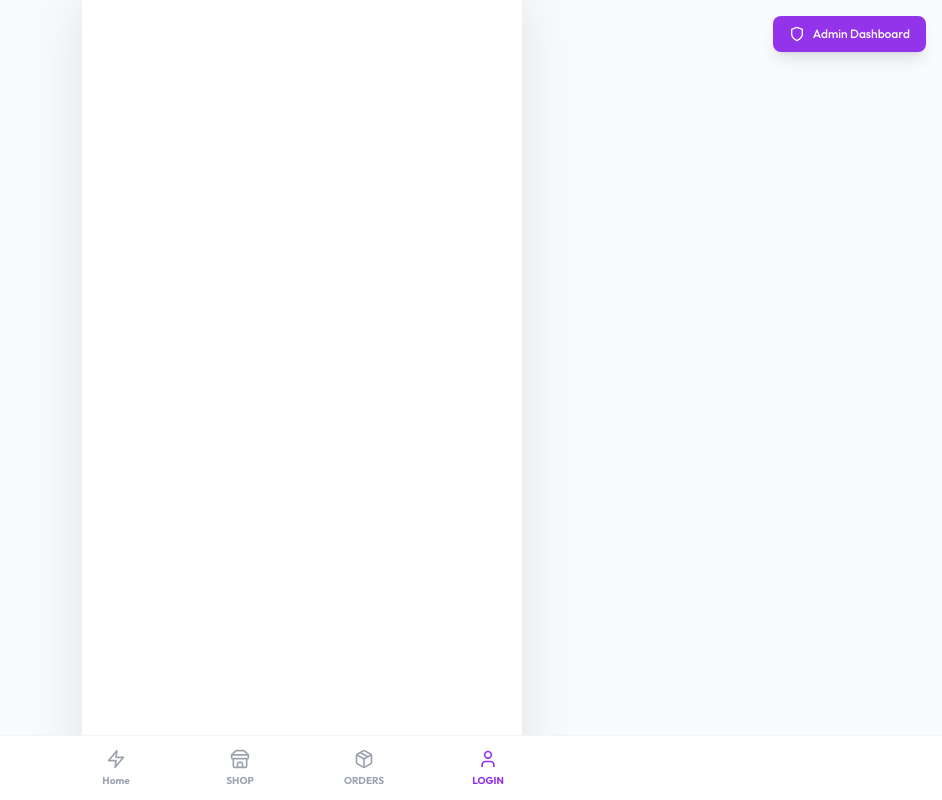
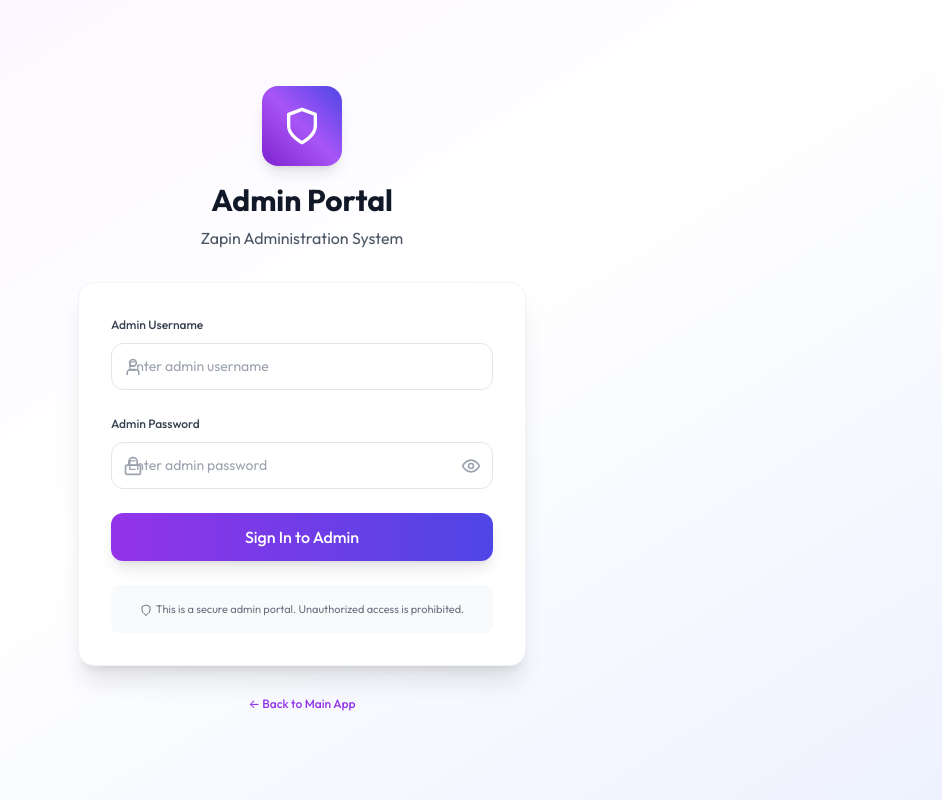
Before and after one commit to Usd650B/zapin, a React (Create React App) app: page /admin-login in a window 1280 px wide. Shown: the whole page, without its empty margins (338-1280 px from the left). Built offline with nearby package versions, Linux system fonts and the light colour scheme; no server answers; the database is empty.

Commit message:
Add secure admin authentication with Zapin1978 credentials

```diff
--- a/src/App.js
+++ b/src/App.js
@@ -11,6 +11,7 @@ import SellerDashboard from './pages/SellerDashboard';
 import BuyerDashboard from './pages/BuyerDashboard';
 import BuyerOrders from './pages/BuyerOrders';
 import AdminDashboard from './pages/AdminDashboard';
+import AdminLogin from './pages/AdminLogin';
 import AdminRoute from './components/AdminRoute';
 import AdminLink from './components/AdminLink';
 import CreateStore from './pages/CreateStore';
@@ -66,7 +67,8 @@ function App() {
         <Router>
           <Routes>
             {/* Admin Route - Completely Separate */}
-            <Route path="/admin/*" element={<AdminRoute><AdminDashboard /></AdminRoute>} />
+            <Route path="/admin" element={<AdminDashboard />} />
+            <Route path="/admin-login" element={<AdminLogin />} />
 
             {/* All other routes - Mobile Layout */}
             <Route path="/*" element={
--- a/src/components/AdminLink.js
+++ b/src/components/AdminLink.js
@@ -6,11 +6,11 @@ export default function AdminLink() {
   return (
     <div className="fixed top-4 right-4 z-50">
       <Link
-        to="/admin"
+        to="/admin-login"
         className="bg-purple-600 hover:bg-purple-700 text-white px-4 py-2 rounded-lg flex items-center space-x-2 shadow-lg transition-colors"
       >
         <Shield className="w-4 h-4" />
-        <span className="text-sm font-medium">Admin Dashboard</span>
+        <span className="text-sm font-medium">Admin Login</span>
       </Link>
     </div>
   );
--- a/src/pages/AdminDashboard.js
+++ b/src/pages/AdminDashboard.js
@@ -36,18 +36,28 @@ export default function AdminDashboard() {
   console.log('AdminDashboard component loaded. Current user:', currentUser?.email);
   console.log('Current path:', window.location.pathname);
 
-  // Admin authentication check - simplified for development
+  // Admin authentication check with hardcoded credentials
   useEffect(() => {
     console.log('Admin auth check running...');
-    if (!currentUser) {
-      console.log('No current user, redirecting to login');
-      navigate('/login');
+
+    // Check if user is authenticated via admin credentials
+    const adminCredentials = sessionStorage.getItem('adminCredentials');
+    if (!adminCredentials) {
+      console.log('No admin credentials, redirecting to admin login');
+      navigate('/admin-login');
       return;
     }
 
-    console.log('User authenticated, allowing admin access for any logged-in user');
-    // For development - allow any logged-in user to access admin
-    // In production, you would check for admin role here
+    // Verify admin credentials
+    const { username, password } = JSON.parse(adminCredentials);
+    if (username === 'Zapin1978' && password === 'Zapin1978') {
+      console.log('Admin credentials verified, allowing access');
+    } else {
+      console.log('Invalid admin credentials, redirecting to admin login');
+      sessionStorage.removeItem('adminCredentials');
+      navigate('/admin-login');
+      return;
+    }
   }, [currentUser, navigate]);
 
   const sidebarItems = [
@@ -63,7 +73,10 @@ export default function AdminDashboard() {
 
   const handleLogout = () => {
     if (window.confirm('Are you sure you want to log out?')) {
-      logout();
+      // Clear admin credentials
+      sessionStorage.removeItem('adminCredentials');
+      // Navigate to admin login
+      navigate('/admin-login');
     }
   };
 
--- /dev/null
+++ b/src/pages/AdminLogin.js
@@ -0,0 +1,147 @@
+import React, { useState } from 'react';
+import { useNavigate } from 'react-router-dom';
+import { Shield, Lock, User, Eye, EyeOff } from 'lucide-react';
+
+export default function AdminLogin() {
+  const [username, setUsername] = useState('');
+  const [password, setPassword] = useState('');
+  const [showPassword, setShowPassword] = useState(false);
+  const [error, setError] = useState('');
+  const [loading, setLoading] = useState(false);
+  const navigate = useNavigate();
+
+  const handleSubmit = async (e) => {
+    e.preventDefault();
+    setError('');
+    setLoading(true);
+
+    // Simple validation
+    if (!username || !password) {
+      setError('Please enter both username and password');
+      setLoading(false);
+      return;
+    }
+
+    // Check admin credentials
+    if (username === 'Zapin1978' && password === 'Zapin1978') {
+      // Store credentials in session storage
+      sessionStorage.setItem('adminCredentials', JSON.stringify({ username, password }));
+      navigate('/admin');
+    } else {
+      setError('Invalid admin credentials');
+      setLoading(false);
+    }
+  };
+
+  return (
+    <div className="min-h-screen bg-gradient-to-br from-purple-50 via-white to-indigo-50 flex items-center justify-center p-4">
+      <div className="max-w-md w-full">
+        {/* Logo and Header */}
+        <div className="text-center mb-8">
+          <div className="w-20 h-20 bg-gradient-to-tr from-purple-700 via-purple-500 to-indigo-600 rounded-2xl flex items-center justify-center mx-auto mb-4 shadow-lg">
+            <Shield className="w-10 h-10 text-white" />
+          </div>
+          <h1 className="text-3xl font-bold text-gray-900 mb-2">Admin Portal</h1>
+          <p className="text-gray-600">Zapin Administration System</p>
+        </div>
+
+        {/* Login Form */}
+        <div className="bg-white rounded-2xl shadow-xl p-8 border border-gray-100">
+          <form onSubmit={handleSubmit} className="space-y-6">
+            {/* Username */}
+            <div>
+              <label className="block text-sm font-medium text-gray-700 mb-2">
+                Admin Username
+              </label>
+              <div className="relative">
+                <div className="absolute inset-y-0 left-0 pl-3 flex items-center pointer-events-none">
+                  <User className="h-5 w-5 text-gray-400" />
+                </div>
+                <input
+                  type="text"
+                  value={username}
+                  onChange={(e) => setUsername(e.target.value)}
+                  className="input-field w-full pl-10"
+                  placeholder="Enter admin username"
+                  required
+                />
+              </div>
+            </div>
+
+            {/* Password */}
+            <div>
+              <label className="block text-sm font-medium text-gray-700 mb-2">
+                Admin Password
+              </label>
+              <div className="relative">
+                <div className="absolute inset-y-0 left-0 pl-3 flex items-center pointer-events-none">
+                  <Lock className="h-5 w-5 text-gray-400" />
+                </div>
+                <input
+                  type={showPassword ? 'text' : 'password'}
+                  value={password}
+                  onChange={(e) => setPassword(e.target.value)}
+                  className="input-field w-full pl-10 pr-10"
+                  placeholder="Enter admin password"
+                  required
+                />
+                <button
+                  type="button"
+                  onClick={() => setShowPassword(!showPassword)}
+                  className="absolute inset-y-0 right-0 pr-3 flex items-center"
+                >
+                  {showPassword ? (
+                    <EyeOff className="h-5 w-5 text-gray-400" />
+                  ) : (
+                    <Eye className="h-5 w-5 text-gray-400" />
+                  )}
+                </button>
+              </div>
+            </div>
+
+            {/* Error Message */}
+            {error && (
+              <div className="bg-red-50 border border-red-200 rounded-lg p-3">
+                <p className="text-red-600 text-sm">{error}</p>
+              </div>
+            )}
+
+            {/* Submit Button */}
+            <button
+              type="submit"
+              disabled={loading}
+              className="w-full bg-gradient-to-r from-purple-600 to-indigo-600 text-white py-3 rounded-xl font-medium hover:from-purple-700 hover:to-indigo-700 transition-all duration-200 shadow-lg hover:shadow-xl disabled:opacity-50 disabled:cursor-not-allowed"
+            >
+              {loading ? (
+                <div className="flex items-center justify-center">
+                  <div className="w-5 h-5 border-2 border-white border-t-transparent rounded-full animate-spin mr-2"></div>
+                  Signing in...
+                </div>
+              ) : (
+                'Sign In to Admin'
+              )}
+            </button>
+          </form>
+
+          {/* Security Notice */}
+          <div className="mt-6 p-4 bg-gray-50 rounded-lg">
+            <p className="text-xs text-gray-500 text-center">
+              <Shield className="inline w-3 h-3 mr-1" />
+              This is a secure admin portal. Unauthorized access is prohibited.
+            </p>
+          </div>
+        </div>
+
+        {/* Footer */}
+        <div className="text-center mt-6">
+          <button
+            onClick={() => navigate('/')}
+            className="text-purple-600 hover:text-purple-700 text-sm font-medium"
+          >
+            ← Back to Main App
+          </button>
+        </div>
+      </div>
+    </div>
+  );
+}
```
